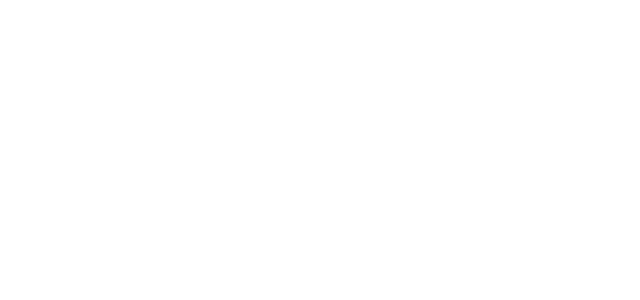
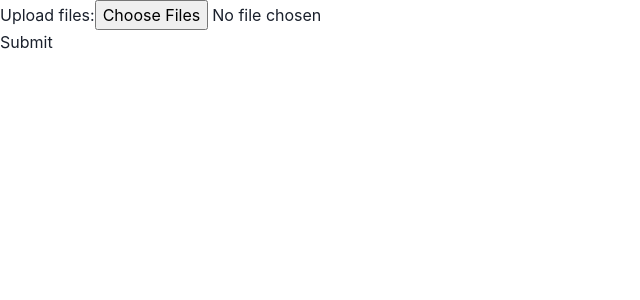
Before and after one commit to johngthecreator/dh-study, a React (Vite) app in the folder frontend/: page /upload in a window 1280 px wide. Before the commit this address had no page. Shown: the top 300 px of the page, without its empty margins (0-640 px from the left). Built offline with nearby package versions, Linux system fonts and the light colour scheme.

Commit message:
Upload file functionality

```diff
--- a/frontend/src/App.jsx
+++ b/frontend/src/App.jsx
@@ -1,5 +1,6 @@
 import { BrowserRouter, Routes, Route } from 'react-router-dom';
 import Home from './pages/Home';
+import Upload from './pages/Upload';
 
 function App() {
 
@@ -7,6 +8,7 @@
     <BrowserRouter>
       <Routes>
         <Route path="/" element={<Home />} />
+        <Route path="/upload" element={<Upload />} />
       </Routes>
     </BrowserRouter>
   )
--- a/frontend/src/pages/Upload.jsx
+++ b/frontend/src/pages/Upload.jsx
@@ -0,0 +1,60 @@
+import React, { useState } from 'react';
+
+export default function Upload() {
+    const [files, setFiles] = useState([]);
+    const [errorMessage, setErrorMessage] = useState('');
+
+    const validateFiles = () => {
+        if (files.length === 0) {
+            setErrorMessage('Please select at least one file.');
+            return false;
+        }
+
+        const validExtensions = ['text/plain', 'application/msword', 'application/pdf'];
+
+        for (let i = 0; i < files.length; i++) {
+            if (!validExtensions.includes(files[i].type)) {
+                setErrorMessage(`Invalid file format for ${files[i].name}. Please upload TXT, DOC, or PDF files.`);
+                return false;
+            }
+        }
+
+        setErrorMessage('');
+        return true;
+    };
+
+    const handleFileChange = (event) => {
+        setFiles([...event.target.files]);
+    };
+
+    const handleSubmit = (event) => {
+        event.preventDefault();
+        if (validateFiles()) {
+            console.log('Files are valid:', files);
+            // Handle the valid files here (e.g., upload them to a server)
+        }
+    };
+
+    return (
+        <div>
+            <form onSubmit={handleSubmit}>
+                <div>
+                    <label htmlFor="fileInput">Upload files:</label>
+                    <input
+                        type="file"
+                        id="fileInput"
+                        onChange={handleFileChange}
+                        accept=".txt, .doc, .pdf"
+                        multiple
+                    />
+                </div>
+                <div>
+                    {errorMessage && <p style={{ color: 'red' }}>{errorMessage}</p>}
+                </div>
+                <div>
+                    <button type="submit">Submit</button>
+                </div>
+            </form>
+        </div>
+    );
+}
```
